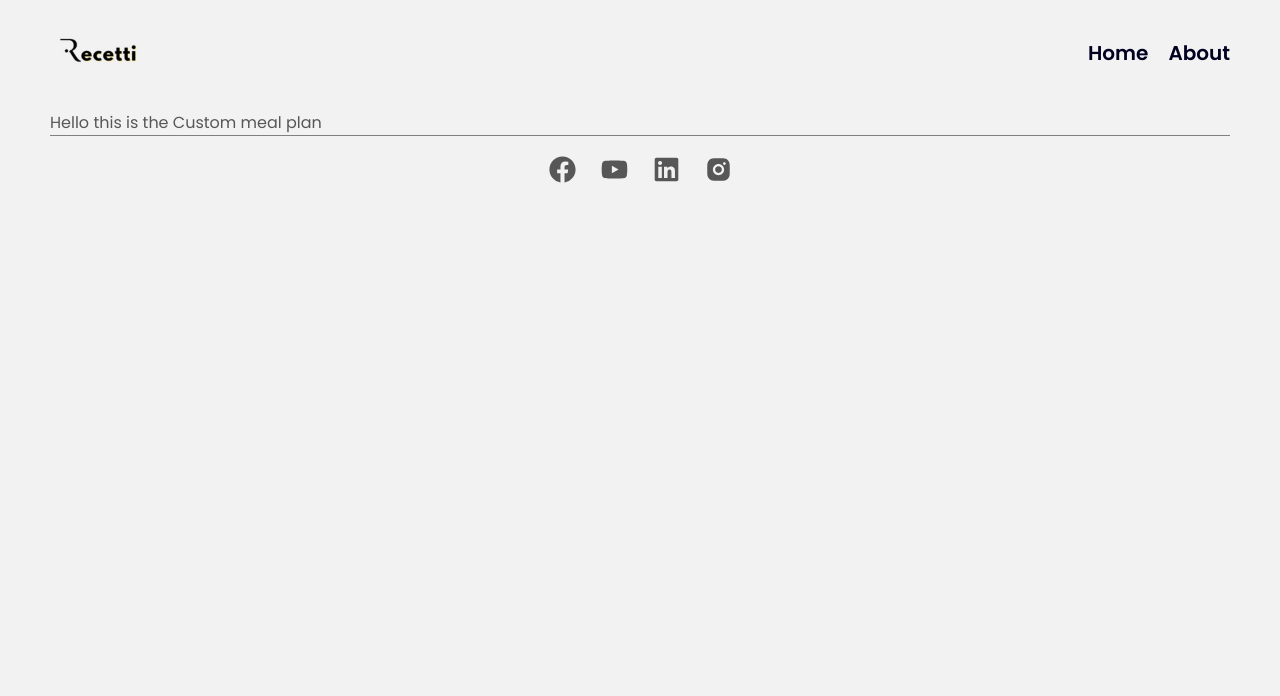
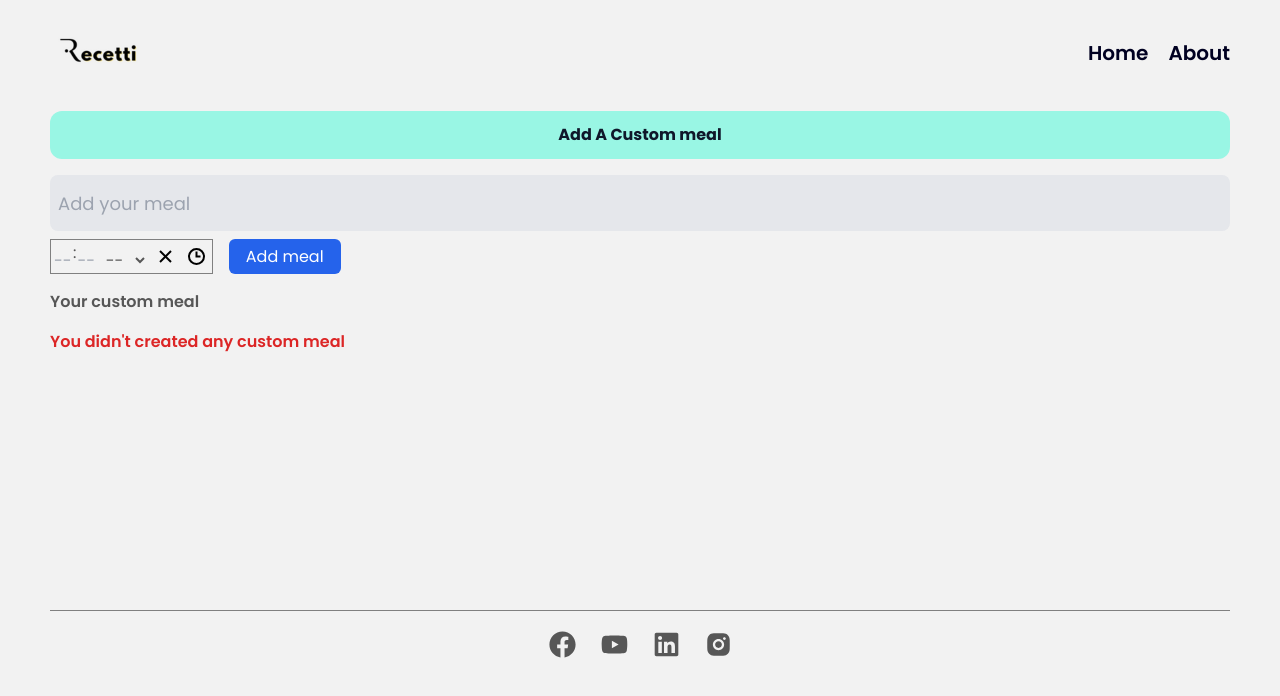
Before and after one commit to Tribhuvan-Web/recetti, a React (Vite) app: page /CustomMealPlan in a window 1280 px wide. Shown: the top 696 px of the page. Built offline with nearby package versions, Linux system fonts and the light colour scheme.

Commit message:
Updated meal link

```diff
--- a/package.json
+++ b/package.json
@@ -17,6 +17,7 @@
     "react-dom": "^18.3.1",
     "react-icons": "^5.2.1",
     "react-router-dom": "^6.25.1",
+    "react-time-picker": "^7.0.0",
     "react-toastify": "^10.0.5",
     "styled-components": "^6.1.12"
   },
--- a/src/App.css
+++ b/src/App.css
@@ -331,3 +331,9 @@ a {
   background: transparent;
   color: white;
 }
+
+.react-time-picker {
+  background-color: red;
+  height: 100%;
+  color: #085820;
+}
--- /dev/null
+++ b/src/components/CustomMealPlan/ToDoItem.jsx
@@ -0,0 +1,44 @@
+import React, { useState } from "react";
+import TimePicker from "react-time-picker";
+import { toast } from "react-toastify";
+import "react-time-picker/dist/TimePicker.css";
+import "react-clock/dist/Clock.css";
+
+const ToDoItem = () => {
+  const [text, setText] = useState("");
+  const [time, setTime] = useState("");
+
+  return (
+    <>
+      <h1 className="text-center text-slate-900  rounded-xl font-bold bg-teal-200 h-12 items-center flex justify-center mb-4">
+        Add A Custom meal{" "}
+      </h1>
+
+      <input
+        className="bg-gray-200 border-gray-400 text-gray-900 rounded-lg text-lg focus:ring-blue-500 focus:border-blue-500 pl-2 h-14 w-full"
+        required
+        type="text"
+        value={text}
+        placeholder="Add your meal"
+        onChange={(e) => setText(e.target.value)}
+      />
+
+      <div className="flex mt-2 mr-4">
+        <TimePicker onChange={setTime} value={time} />
+
+        <button
+          className="ml-4 bg-blue-600 text-white w-28 rounded-md"
+          onClick={() =>
+            text.length <= 0
+              ? toast.warning("Cannot add an empty meal")
+              : addTask(text, time)
+          }
+        >
+          Add meal
+        </button>
+      </div>
+    </>
+  );
+};
+
+export default ToDoItem;
--- /dev/null
+++ b/src/components/CustomMealPlan/ToDoList.jsx
@@ -0,0 +1,31 @@
+import React from "react";
+import ToDoItem from "./ToDoItem";
+
+const ToDoList = ({ todo, deleteTask, time }) => {
+  return (
+    <div>
+      <section className="font-semibold">
+        <h1 className="mt-4">Your custom meal</h1>
+        <div className="container">
+          {todo && todo.length > 0 ? (
+            todo.map((element) => {
+              return (
+                <ToDoItem
+                  deleteTask={deleteTask}
+                  element={element}
+                  key={element.id}
+                />
+              );
+            })
+          ) : (
+            <p className="mb-64 mt-4 first:text-red-600">
+              You didn't created any custom meal
+            </p>
+          )}
+        </div>
+      </section>
+    </div>
+  );
+};
+
+export default ToDoList;
--- a/src/components/Footer.jsx
+++ b/src/components/Footer.jsx
@@ -5,7 +5,7 @@ import { RiInstagramFill } from "react-icons/ri";
 const Footer = () => {
   return (
     <>
-      <footer>
+      <footer className="flex items-end">
         <Link to={""}>
           <FaFacebook />
         </Link>
--- a/src/components/subMenu/CustomMealPlan.jsx
+++ b/src/components/subMenu/CustomMealPlan.jsx
@@ -1,7 +1,49 @@
-import React from "react";
+import React, { useEffect, useState } from "react";
+import { toast, ToastContainer } from "react-toastify";
+import ToDoItem from "../CustomMealPlan/ToDoItem";
+import ToDoList from "../CustomMealPlan/ToDoList";
+import "react-toastify/dist/ReactToastify.css";
 
 const CustomMealPlan = () => {
-  return <div>Hello this is the Custom meal plan</div>;
+  //Use state to set the custom meal
+  const [todo, setToDo] = useState([]);
+
+  //Use Effect hook stored meal in local storage , So it will be helpful to user when he will return to the page then there is their saved data
+
+  useEffect(() => {
+    const storedToDos = JSON.parse(localStorage.getItem("todos")) || [];
+    setToDo(storedToDos);
+  }, []);
+
+  //Adding the custom meal plan functionality
+  const addTask = (text, setTime) => {
+    const newTask = {
+      id: Date.now(),
+      text,
+      setTime,
+    };
+
+    setToDo(todo.unshift(newTask));
+    localStorage.setItem("todos", JSON.stringify(todo));
+    toast.success("Successfully added");
+    setToDo(JSON.parse(localStorage.getItem("todos")));
+  };
+
+  //Deleting the custom meal
+  const deleteTask = (id) => {
+    const filteredTodos = todo.filter((item) => item.id !== id);
+    toast.warning("meal deleted");
+    localStorage.setItem("todos", JSON.stringify(filteredTodos));
+    setToDo(filteredTodos);
+  };
+
+  return (
+    <>
+      <ToDoItem addTask={addTask} />
+      <ToDoList todo={todo} deleteTask={deleteTask} />
+      <ToastContainer position="bottom-right" theme="dark" />
+    </>
+  );
 };
 
 export default CustomMealPlan;
--- a/src/components/subMenu/Shareyourrecipes.jsx
+++ b/src/components/subMenu/Shareyourrecipes.jsx
@@ -18,7 +18,6 @@ const Shareyourrecipes = () => {
       <h1 className="font-semibold  mt-4 mb-5 bg-green-500 text-center h-12 flex justify-center items-center text-[#f2f2f2] rounded-lg">
         Share your recipe here{" "}
       </h1>
-
       <form>
         <div className="grid gap-6 mb-6 md:grid-cols-2">
           <div>
```
Also changed, not shown: 1 other file (tests, documents, lock files or other folders).
